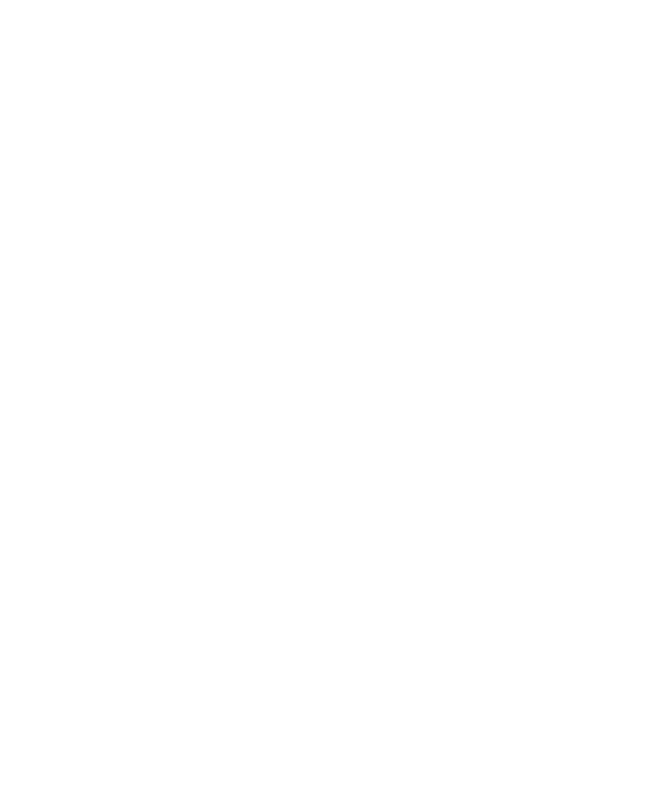
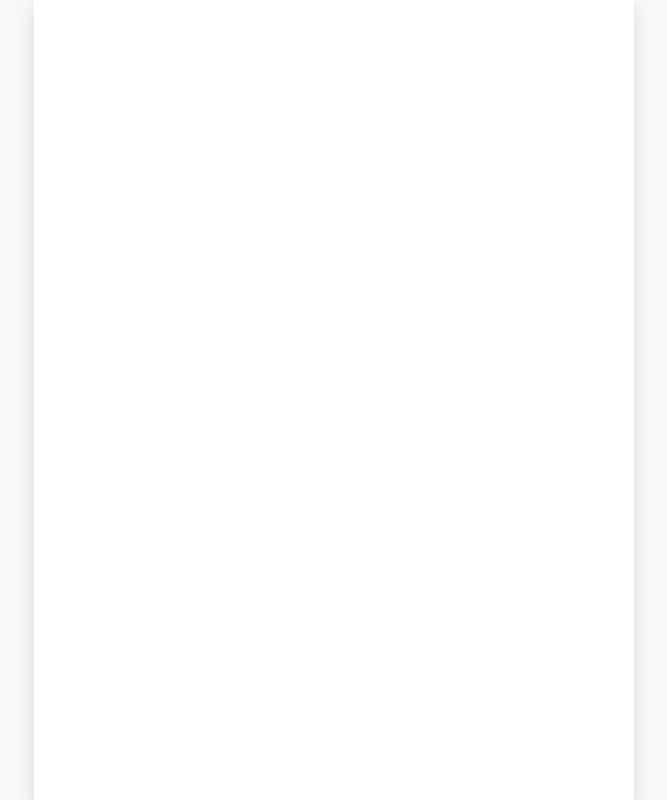
Before and after one commit to KangJiUng/tripis, a Next.js app: page / in a window 1280 px wide. Shown: the whole page, without its empty margins (306-973 px from the left). Built offline with nearby package versions, Linux system fonts and the light colour scheme.

Commit message:
feat: 전역 레이아웃 적용

```diff
--- /dev/null
+++ b/app/globals.css
@@ -0,0 +1,15 @@
+@import "tailwindcss";
+
+body {
+  margin: 0 auto;
+  background-color: rgb(248, 248, 248);
+}
+
+.container {
+  max-width: 600px;
+  min-height: 100vh;
+  margin: 0 auto;
+  background-color: white;
+  padding: 0px 15px;
+  box-shadow: rgba(100, 100, 111, 0.2) 0px 7px 15px 0px;
+}
--- a/app/layout.tsx
+++ b/app/layout.tsx
@@ -1,11 +1,13 @@
+import "./globals.css"
+
 export default function RootLayout({
   children,
 }: Readonly<{
   children: React.ReactNode;
 }>) {
   return (
-    <html lang="en">
-      <body>{children}</body>
+    <html lang="ko">
+      <body><div className="container"><main>{children}</main></div></body>
     </html>
   );
 }
```
